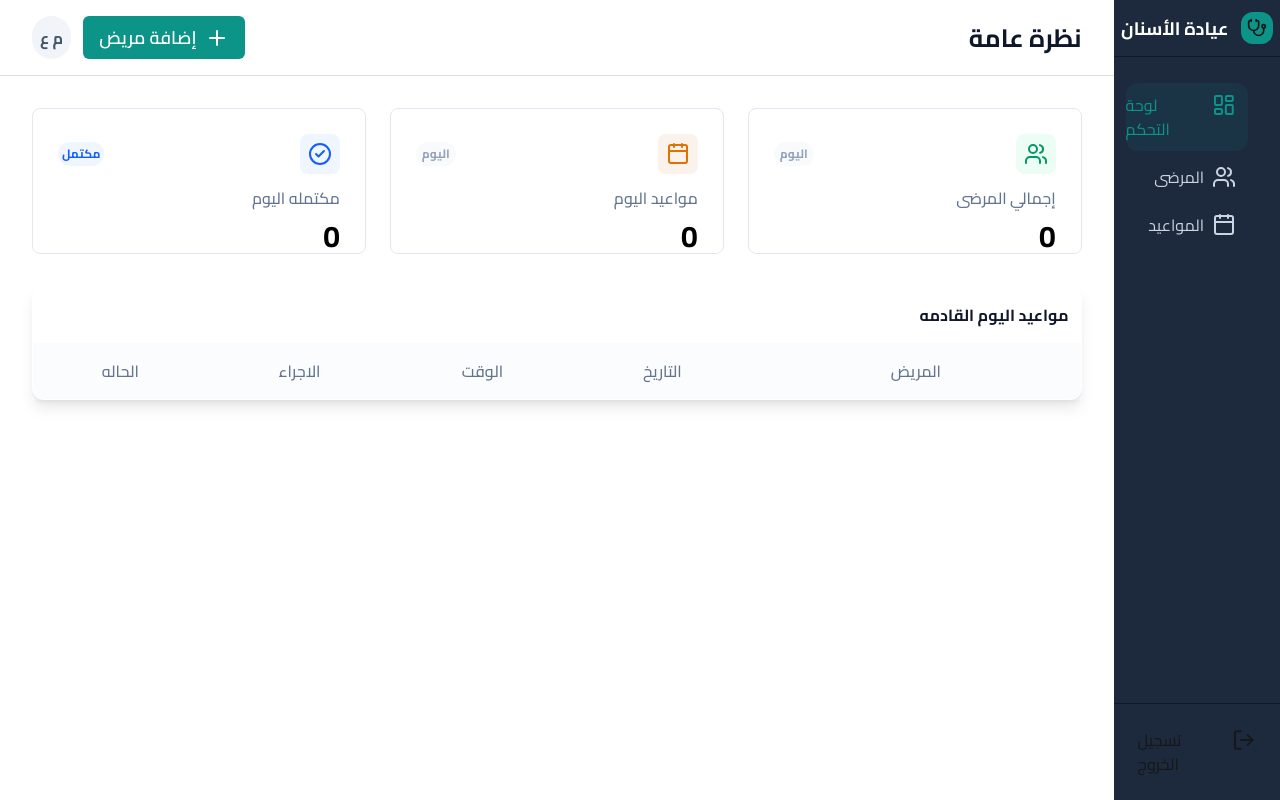
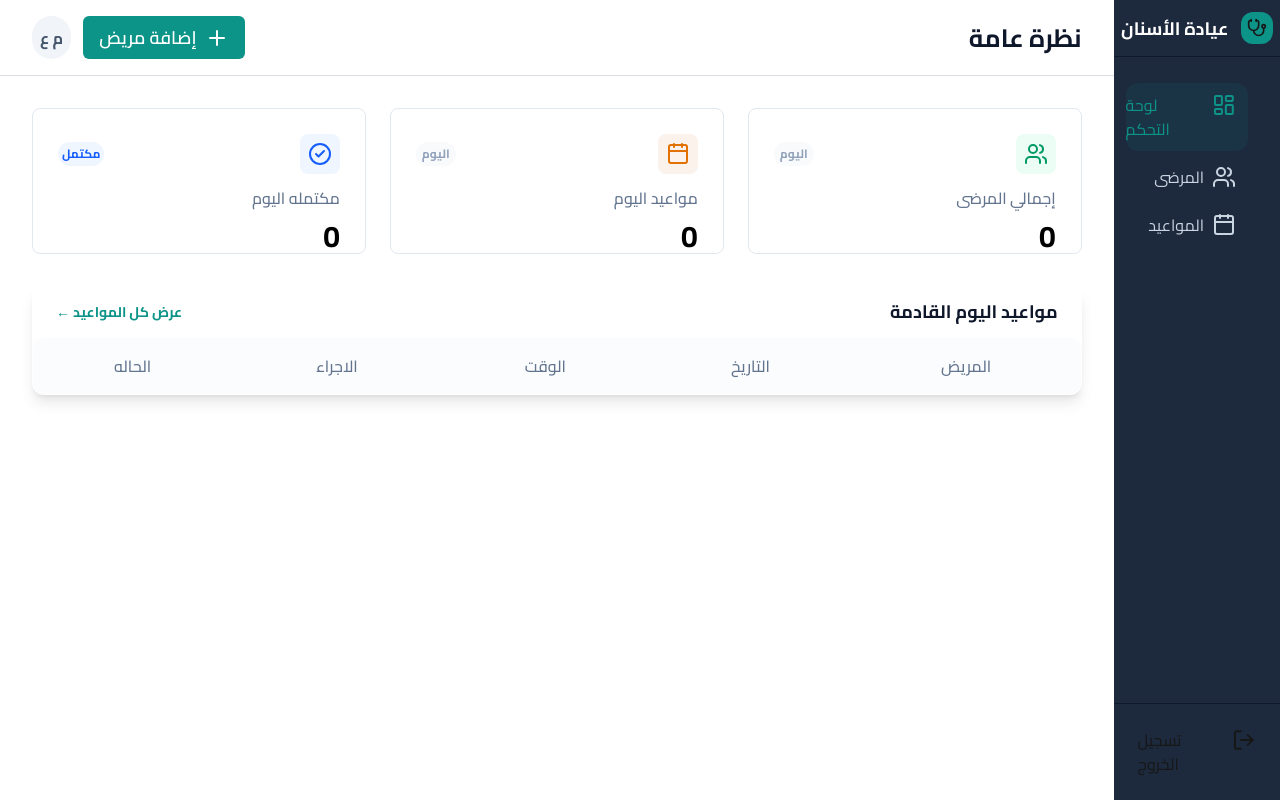
Before and after one commit to omarahmed321/myfinaldentistproject, a Next.js app: page / in a window 1280 px wide. Built offline with nearby package versions, Linux system fonts and the light colour scheme.

Commit message:
92%working

```diff
--- a/src/app/(dashboard)/page.jsx
+++ b/src/app/(dashboard)/page.jsx
@@ -3,6 +3,7 @@ import { Calendar, Calendar1, CheckCircle2, Trash, Users } from 'lucide-react'
 import React, { useEffect, useState } from 'react'
 import { readAppointmentsFromLocalStorage } from '@/utils/storage';
 import { useRouter } from 'next/navigation';
+import Link from 'next/link';
 
 export default function page() {
   let oneOfTheGrid = "  h-36.5 bg-white rounded-lg border border-[#E2E8F0] hover:scale-105 transition-shadow hover:shadow-md duration-500 transition-transform p-6.25"
@@ -63,11 +64,18 @@ let todaysAppointments = appointments.filter((app) => app.date === todayDate);
         <div className="appointmentsTable md:w-full   ">
 
 
-  <div className="appointmentsTable md:w-full shadow-lg  overflow-auto flex flex-col grow max-h-[60vh] ">
+  <div className="appointmentsTable md:w-full shadow-lg bg-white  overflow-auto flex flex-col grow max-h-[60vh] rounded-lg ">
 
-    <table dir="rtl" className="bg-white shadow-md w-full   overflow-hidden   border border-[#E2E8F0] rounded-xl text-right ">
+ <div className="head w-full justify-between flex items-center px-6 rounded-lg  py-3 " dir="rtl">
+  <p className="text-[#0F172B] text-lg font-bold">مواعيد اليوم القادمة</p>
+  <Link href='/appointments' className="text-[#0D9488] font-bold text-sm">عرض كل المواعيد ←</Link>
+</div>
+    <table dir="rtl" className="bg-white shadow-md w-full   overflow-hidden   border-r border-b border-l border-[#E2E8F0] rounded-xl text-right ">
   <thead>
-    <tr dir="rtl" className="  text-right"><td className=" text-[#0F172B] whitespace-nowrap font-bold py-4 pr-3 ">مواعيد اليوم القادمه</td></tr>
+    <tr dir="rtl" className="     ">
+
+
+         </tr>
     <tr className="bg-[#fbfcfd] text-[#62748E] font-medium ">
         <td className="py-4 px-2  text-center  md:px-6">المريض</td>
       <td className="py-4 px-2  text-center  md:px-6">التاريخ</td>
```
